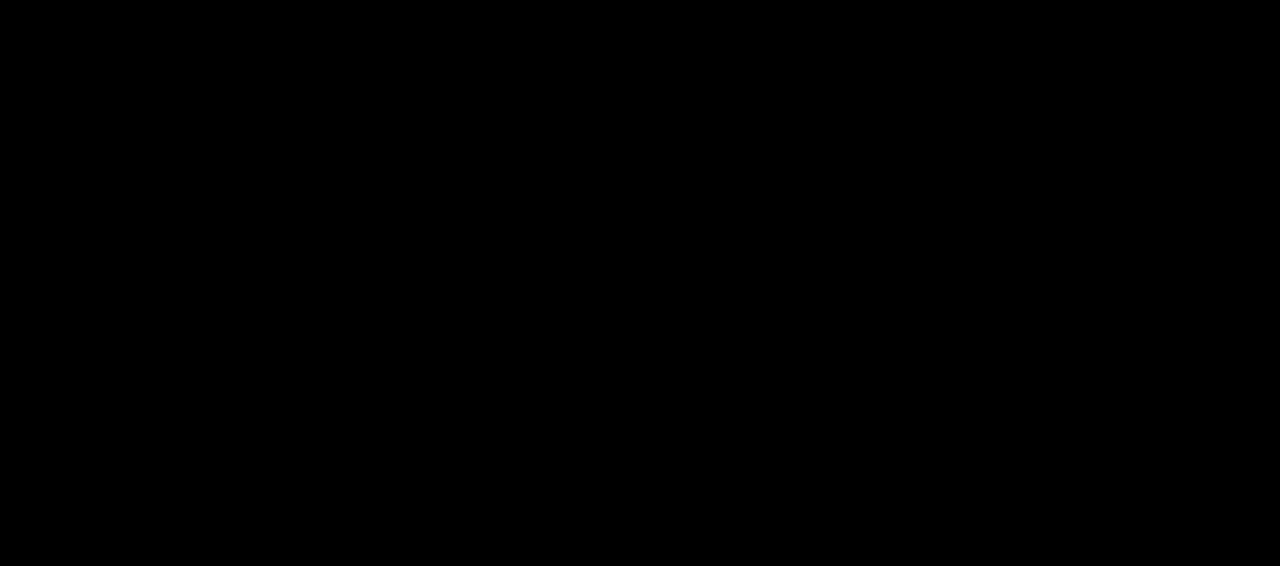
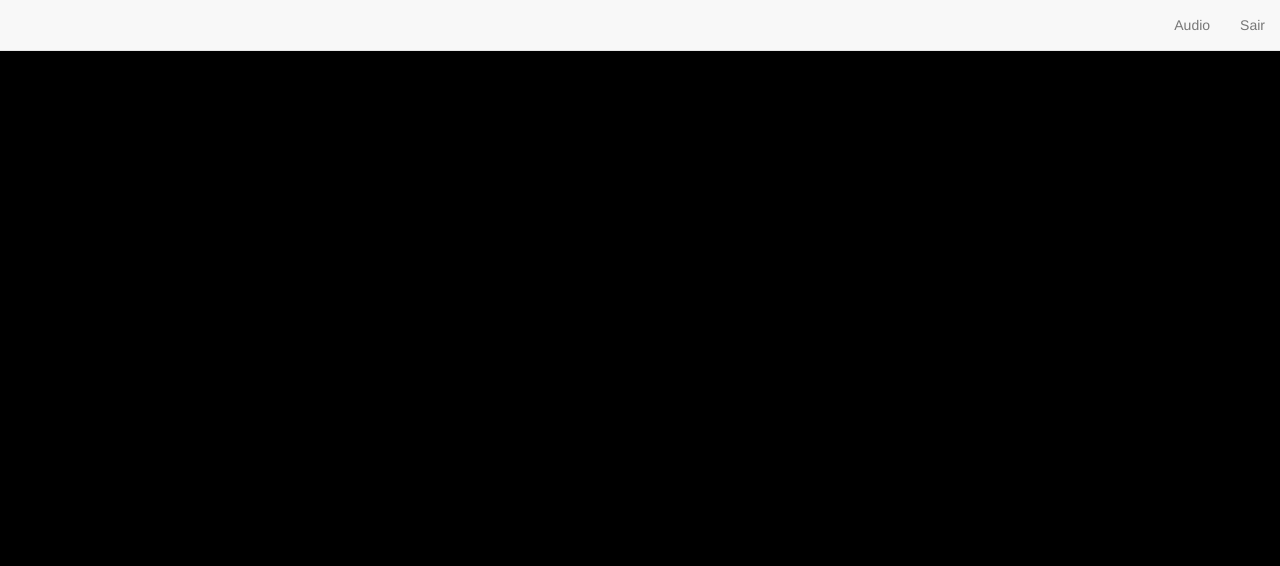
Before and after one commit to gabrielmorynse/supermarket, a plain HTML site: page abertura.html in a window 1280 px wide. Shown: the top 566 px of the page. Drawn offline with nearby package versions, Linux system fonts and the light colour scheme; files that its build step writes are made by us from their sources.

Commit message:
Update abertura.html

```diff
--- a/abertura.html
+++ b/abertura.html
@@ -4,9 +4,9 @@
 	<meta charset="UTF-8">
 	<title>Abertura</title>
 
-		<link rel="stylesheet" href="https://maxcdn.bootstrapcdn.com/bootstrap/3.3.7/css/bootstrap.min.css" integrity="sha384-BVYiiSIFeK1dGmJRAkycuHAHRg32OmUcww7on3RYdg4Va+PmSTsz/K68vbdEjh4u" crossorigin="anonymous">
+	<link rel="stylesheet" href="https://maxcdn.bootstrapcdn.com/bootstrap/3.3.7/css/bootstrap.min.css" integrity="sha384-BVYiiSIFeK1dGmJRAkycuHAHRg32OmUcww7on3RYdg4Va+PmSTsz/K68vbdEjh4u" crossorigin="anonymous">
 
-		<link rel="stylesheet" type="text/css" href="css/style.css">
+	<link rel="stylesheet" type="text/css" href="css/style.css">
 
 	<style>
 		body{
@@ -18,18 +18,26 @@
 		}
 	</style>
 
-	<a href="index.html" class="btn" onclick="funcao1()" value="Exibir Alert" role="button" btnalign="absolute">PLAY</a>
+	<a href="index2.html" class="btn" onclick="funcao1()" value="Exibir Alert" role="button" btnalign="absolute">PLAY</a>
 
-	<title>Tutorial de Alert em JavaScript - Linha de Código</title>
 
-	<script>
-			function funcao1() {
-				alert("BEM VINDO AO JOGO!");
-		}
-	</script>
 
 </head>
-<body>
+<body id="page-top">
+	<nav id="mainNav" class="navbar navbar-default navbar-fixed-top">
+        <div class="container-fluid">
+            <div class="collapse navbar-collapse" id="bs-example-navbar-collapse-1">
+                <ul class="nav navbar-nav navbar-right">
 
+                    <li>
+                        <a class="page-scroll" href="Music/KnifeParty.mp3">Audio</a>
+                    </li>
+                    <li>
+                        <a class="page-scroll" href="Sair" value="Sair" onclick="window.close() ">Sair</a>
+                    </li>
+                </ul>
+            </div>
+        </div>
+    </nav>
 </body>
 </html>
```
